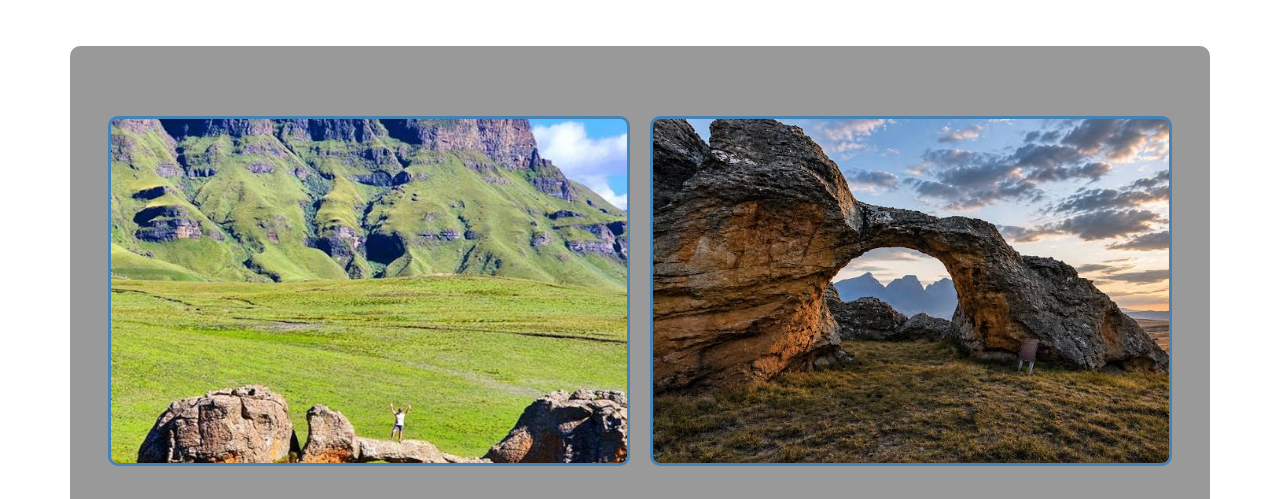
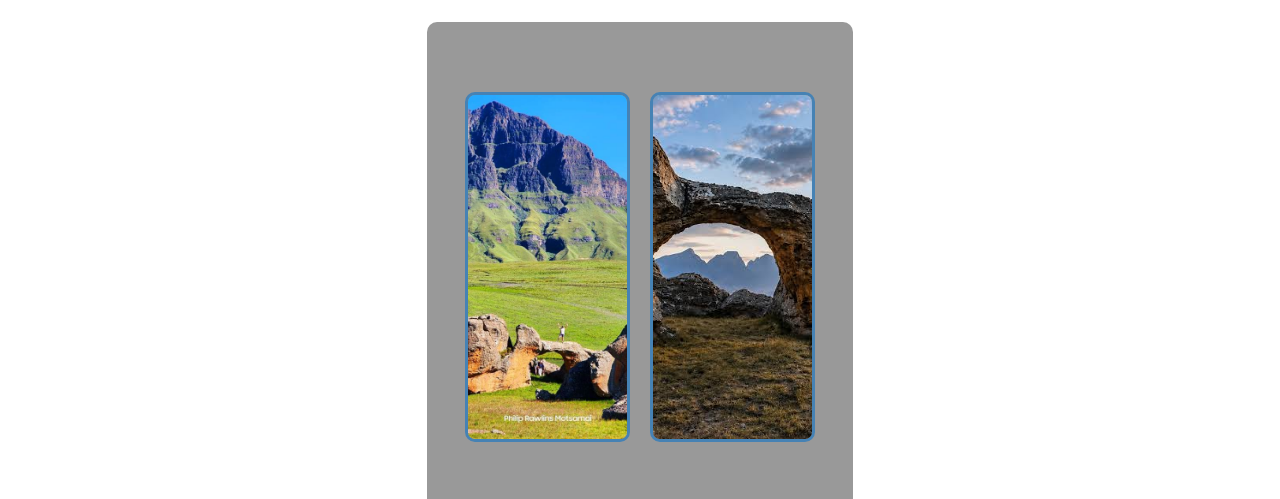
Before and after one commit to mathabo406/discover-lesotho, a plain HTML site: page gallery.html in a window 1280 px wide. Shown: the part 448-947 px from the top of the page. Drawn offline with nearby package versions, Linux system fonts and the light colour scheme.

Commit message:
Make gallery layout responsive
Updated the gallery layout to be responsive with Bootstrap classes.

```diff
--- a/gallery.html
+++ b/gallery.html
@@ -28,7 +28,7 @@
 </div>
 
 	<h2>Mountain Scenery</h2>
-	<div class="container my-4">
+	<div class="container col-12 col-sm-6 col-md-4 mb-4">
 		<div class="row">
 			<div class="gallery">
 			<div class="gallery-item">
```
